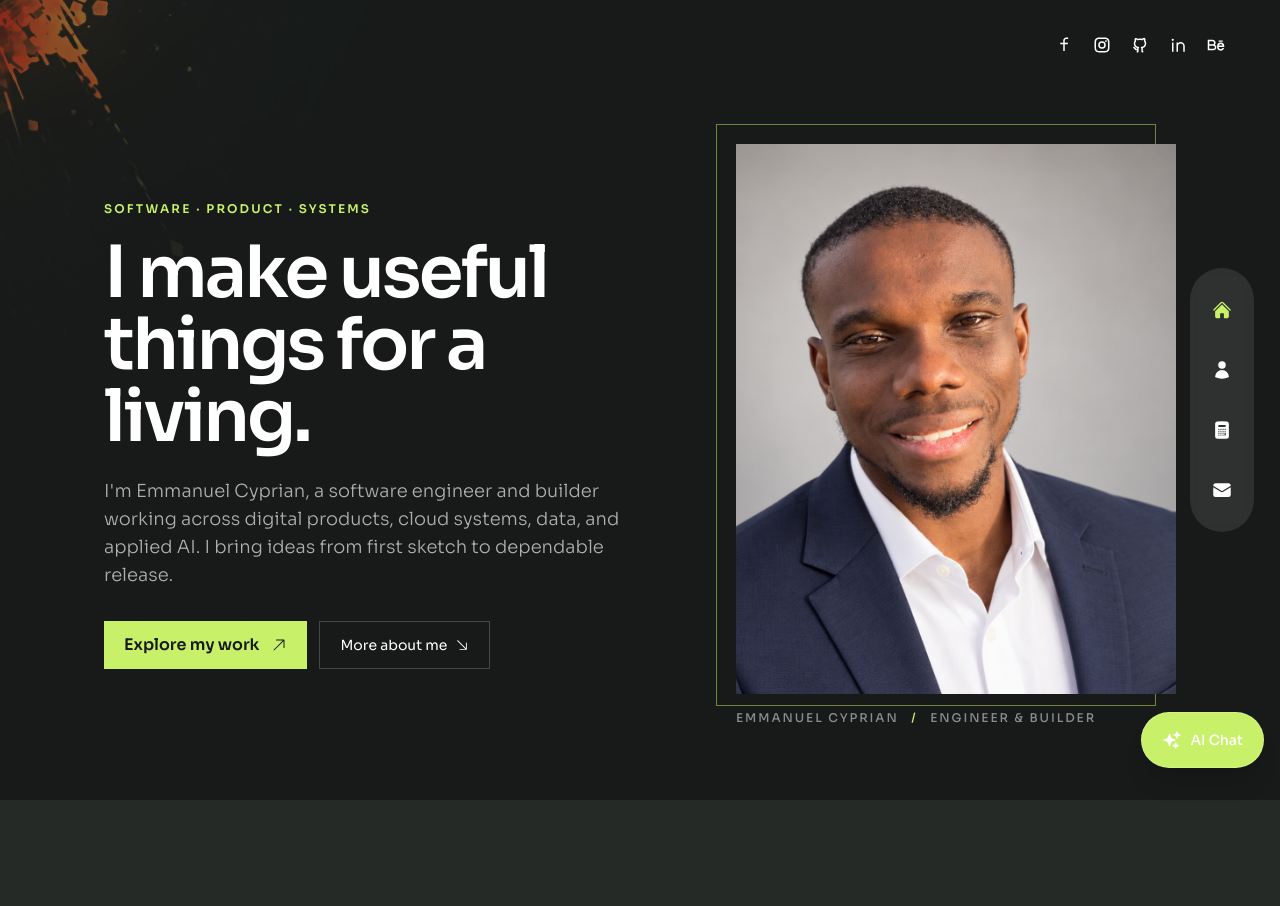
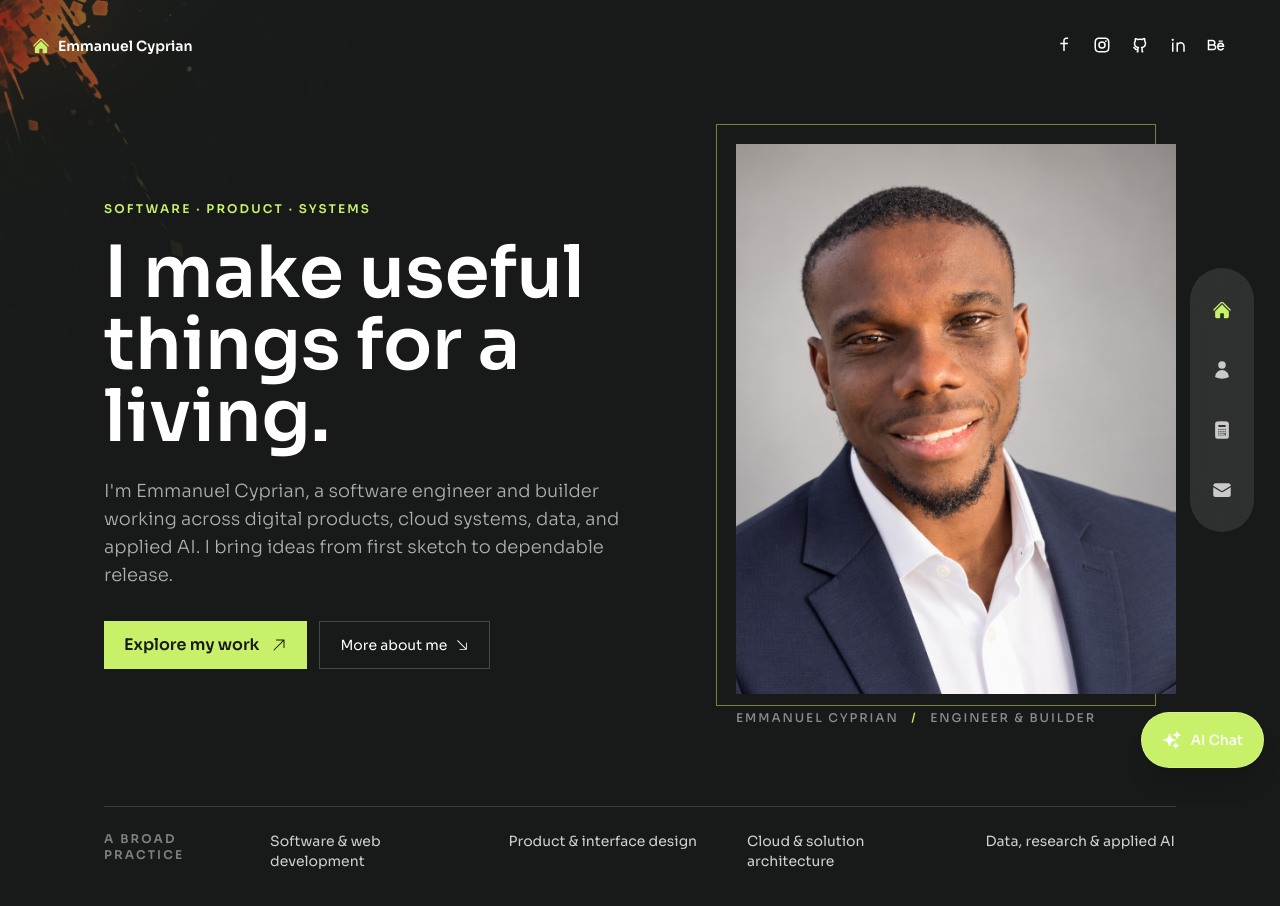
Before and after one commit to Emmanuel-ee/personal-portfolio, a Next.js app: page / in a window 1280 px wide. Shown: the top 906 px of the page. Before the commit the page ends 800 px from the top, so only its background shows below. Built offline with nearby package versions, Linux system fonts and the light colour scheme.

Commit message:
update profile

```diff
--- a/components/Header.js
+++ b/components/Header.js
@@ -3,7 +3,7 @@
 
 const Header = () => {
   return (
-    <header className='absolute z-30 w-full flex items-center px-16 xl:px-0 xl:h-[90px]'>
+    <header className='absolute z-30 flex w-full items-center px-5 sm:px-10 xl:h-[90px] xl:px-0'>
       <div className='container mx-auto'>
         <div className='flex justify-end items-center py-8'>
           {/* socials */}
--- a/components/Layout.js
+++ b/components/Layout.js
@@ -1,6 +1,8 @@
 // fonts
 import { Sora } from '@next/font/google';
 import Head from 'next/head';
+import Link from 'next/link';
+import { HiHome } from 'react-icons/hi2';
 
 // font settings
 const sora = Sora({
@@ -27,6 +29,15 @@
         />
       </Head>
       <TopLeftImg />
+      <Link
+        href='/'
+        aria-label='Return to Emmanuel Cyprian home page'
+        className='fixed left-4 top-4 z-[60] inline-flex min-h-11 items-center gap-2 text-white transition-colors hover:text-accent focus-visible:outline-none focus-visible:ring-2 focus-visible:ring-accent sm:left-8 sm:top-6'
+      >
+        <HiHome className='text-lg text-accent' aria-hidden='true' />
+        <span className='text-xs font-semibold uppercase tracking-[0.12em] sm:hidden'>Home</span>
+        <span className='hidden text-sm font-semibold sm:inline'>Emmanuel Cyprian</span>
+      </Link>
       <Nav />
       {children}
       <AIChatAssistant />
--- a/components/Nav.js
+++ b/components/Nav.js
@@ -2,9 +2,6 @@
 import {
   HiHome,
   HiUser,
-  HiViewColumns,
-  HiRectangleGroup,
-  HiChatBubbleBottomCenterText,
   HiCalculator,
   HiEnvelope,
 } from 'react-icons/hi2';
@@ -35,33 +32,33 @@
   const router = useRouter();
   const pathname = router.pathname;
   return (
-    <nav className='flex flex-col items-center xl:justify-center gap-y-4 fixed h-max bottom-0 mt-auto xl:right-[2%] z-50 top-0 w-full xl:w-16 xl:max-w-md xl:h-screen'>
-      {/* inner */}
+    <nav
+      aria-label='Main navigation'
+      className='fixed inset-x-0 bottom-0 z-50 flex justify-center xl:inset-y-0 xl:left-auto xl:right-[2%] xl:w-16 xl:items-center'
+    >
       <div
-        className='flex w-full xl:flex-col items-center justify-between xl:justify-center gap-y-10 px-4 md:px-40 xl:px-0 h-[80px] xl:h-max py-8 bg-white/10
-      backdrop-blur-sm text-3xl xl:text-xl xl:rounded-full'
+        className='flex min-h-[68px] w-full max-w-lg items-center justify-around border-t border-white/10 bg-primary/95 px-2 pb-[env(safe-area-inset-bottom)] pt-1 text-2xl backdrop-blur-xl xl:min-h-0 xl:w-16 xl:max-w-md xl:flex-col xl:justify-center xl:gap-y-10 xl:border-0 xl:bg-white/10 xl:px-0 xl:py-8 xl:text-xl xl:rounded-full'
       >
-        {navData.map((link, index) => {
+        {navData.map((link) => {
           return (
             <Link
-              className={`${
-                link.path === pathname && 'text-accent'
-              } relative flex items-center group hover:text-accent transition-all duration-300`}
+              aria-label={link.name}
+              aria-current={link.path === pathname ? 'page' : undefined}
+              className={`${link.path === pathname ? 'text-accent' : 'text-white/75'} group relative flex min-h-12 min-w-16 flex-col items-center justify-center gap-1 transition-colors hover:text-accent focus-visible:outline-none focus-visible:ring-2 focus-visible:ring-accent xl:min-h-0 xl:min-w-0 xl:flex-row`}
               href={link.path}
-              key={index}
+              key={link.path}
             >
-              {/* tooltip */}
-              <div className='absolute pr-14 right-0 hidden xl:group-hover:flex'>
-                <div className='bg-white relative flex text-primary items-center p-[6px] rounded-[3px]'>
-                  <div className='text-[12px] leading-none font-semibold capitalize'>
-                    {link.name}
-                  </div>
-                  {/* triangle */}
-                  <div className='border-solid border-l-white border-l-8 border-y-transparent border-y-[6px] border-r-0 absolute -right-2'></div>
+              <span aria-hidden='true' className='flex items-center justify-center'>
+                {link.icon}
+              </span>
+              <span className='text-[10px] font-semibold uppercase leading-none tracking-wider xl:hidden'>
+                {link.name}
+              </span>
+              <div className='absolute right-full top-1/2 hidden -translate-y-1/2 pr-3 xl:group-hover:flex'>
+                <div className='rounded-sm bg-white px-2 py-1.5 text-[12px] font-semibold leading-none capitalize text-primary'>
+                  {link.name}
                 </div>
               </div>
-              {/* icon */}
-              <div>{link.icon}</div>
             </Link>
           );
         })}
--- a/pages/about/index.js
+++ b/pages/about/index.js
@@ -90,9 +90,8 @@
 
 const About = () => {
   const [index, setIndex] = useState(0);
-  console.log(index);
   return (
-    <div className='h-full bg-primary/30 py-32 text-center xl:text-left'>
+    <main className='min-h-full bg-primary/30 px-4 pb-32 pt-28 text-center sm:px-8 sm:pt-32 xl:px-0 xl:py-32 xl:text-left'>
       <Circles />
       {/* avatar img */}
       <motion.div
@@ -104,7 +103,7 @@
       >
         <Avatar />
       </motion.div>
-      <div className='container mx-auto h-full flex flex-col items-center xl:flex-row gap-x-6'>
+      <div className='container mx-auto flex min-h-full flex-col items-center gap-x-6 gap-y-8 xl:flex-row'>
         {/* text */}
         <div className='flex-1 flex flex-col justify-center'>
           <motion.h2
@@ -175,32 +174,35 @@
           initial='hidden'
           animate='show'
           exit='hidden'
-          className='flex flex-col w-full xl:max-w-[48%] h-[480px]'
+          className='flex h-auto min-h-[360px] w-full flex-col xl:h-[480px] xl:max-w-[48%]'
         >
-          <div className='flex gap-x-4 xl:gap-x-8 mx-auto xl:mx-0 mb-4'>
+          <div role='tablist' aria-label='About information' className='mx-auto mb-4 flex gap-x-4 sm:gap-x-8 xl:mx-0'>
             {aboutData.map((item, itemIndex) => {
               return (
-                <div
+                <button
+                  type='button'
+                  role='tab'
+                  id={`about-tab-${itemIndex}`}
+                  aria-selected={index === itemIndex}
+                  aria-controls='about-panel'
                   key={itemIndex}
-                  className={`${index === itemIndex &&
-                    'text-accent after:w-[100%] after:bg-accent after:transition-all after:duration-300'
-                    }  cursor-pointer capitalize xl:text-lg relative after:w-8 after:h-[2px] after:bg-white after:absolute after:-bottom-1 after:left-0`}
+                  className={`relative min-h-11 px-1 text-sm capitalize after:absolute after:-bottom-1 after:left-0 after:h-0.5 after:transition-all after:duration-300 hover:text-accent focus-visible:outline-none focus-visible:ring-2 focus-visible:ring-accent xl:text-lg ${index === itemIndex ? 'text-accent after:w-full after:bg-accent' : 'text-white/70 after:w-8 after:bg-white/70'}`}
                   onClick={() => setIndex(itemIndex)}
                 >
                   {item.title}
-                </div>
+                </button>
               );
             })}
           </div>
-          <div className='py-2 xl:py-6 flex flex-col gap-y-2 xl:gap-y-4 items-center xl:items-start'>
+          <div id='about-panel' role='tabpanel' aria-labelledby={`about-tab-${index}`} className='flex flex-col items-center gap-y-2 py-2 xl:items-start xl:gap-y-4 xl:py-6'>
             {aboutData[index].info.map((item, itemIndex) => {
               return (
                 <div
                   key={itemIndex}
-                  className='flex-1 flex flex-col md:flex-row max-w-max gap-x-2 items-center text-white/60'
+                  className='flex w-full max-w-full flex-col items-center gap-x-2 text-white/60 md:flex-row md:justify-center xl:justify-start'
                 >
                   {/* title */}
-                  <div className='font-light mb-2 md:mb-0'>{item.title}</div>
+                  <div className='mb-2 font-light md:mb-0'>{item.title}</div>
                   <div className='hidden md:flex'>-</div>
                   <div>{item.stage}</div>
                   <div className='flex gap-x-4'>
@@ -222,7 +224,7 @@
           />
         </motion.div>
       </div>
-    </div>
+    </main>
   );
 };
 
--- a/pages/contact/index.js
+++ b/pages/contact/index.js
@@ -12,8 +12,8 @@
 
 const Contact = () => {
   return (
-    <div className='h-full bg-primary/30'>
-      <div className='container mx-auto py-32 text-center xl:text-left flex items-center justify-center h-full'>
+    <main className='min-h-full bg-primary/30 px-4 pb-32 pt-28 sm:px-8 sm:pt-32'>
+      <div className='container mx-auto flex min-h-full flex-col items-center justify-center py-8 text-center xl:text-left'>
         {/* text & form */}
         <div className='flex flex-col w-full max-w-[700px]'>
           {/* text */}
@@ -35,7 +35,7 @@
             className='flex-1 flex flex-col gap-6 w-full mx-auto'
           >
             {/* input group */}
-            <div className='flex gap-x-6 w-full'>
+            <div className='flex w-full flex-col gap-4 sm:flex-row sm:gap-x-6'>
               <input type='text' placeholder='name' className='input' />
               <input type='text' placeholder='email' className='input' />
             </div>
@@ -50,7 +50,7 @@
           </motion.form>
         </div>
       </div>
-    </div>
+    </main>
   );
 };
 
--- a/pages/index.js
+++ b/pages/index.js
@@ -24,7 +24,7 @@
               variants={fadeIn('down', 0.2)}
               initial='hidden'
               animate='show'
-              className='mb-6 max-w-3xl text-5xl font-semibold leading-[1.04] tracking-[-0.04em] sm:text-6xl xl:text-7xl'
+              className='mb-6 max-w-3xl text-4xl font-semibold leading-[1.05] sm:text-6xl xl:text-7xl'
             >
               I make useful things for a living.
             </motion.h1>
--- a/styles/globals.css
+++ b/styles/globals.css
@@ -23,7 +23,7 @@
     @apply bg-secondary overflow-x-hidden leading-relaxed;
   }
   .page {
-    @apply w-full h-screen overflow-x-hidden overflow-y-auto;
+    @apply min-h-screen w-full overflow-x-hidden;
   }
   .h1 {
     @apply text-[35px] leading-tight md:text-[60px] md:leading-[1.3] mb-8 font-semibold;
```
